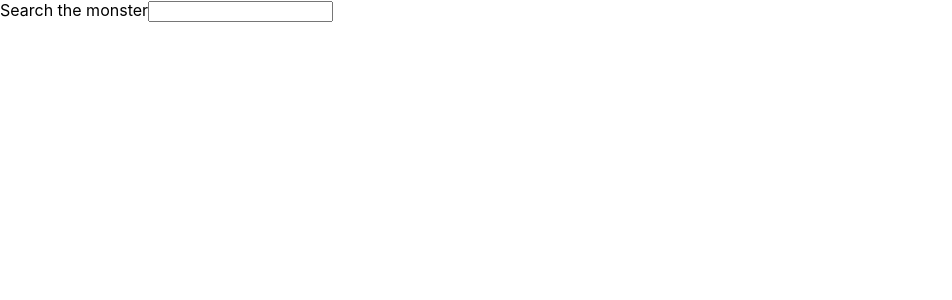
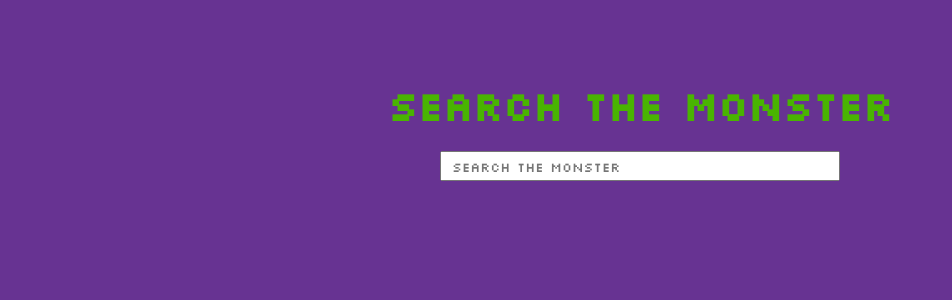
Before and after one commit to FedericaI7/searchTheMonster, a React (Create React App) app: page / in a window 1280 px wide. Shown: the top 300 px of the page, without its empty margins (0-952 px from the left). Built offline with nearby package versions, Linux system fonts and the light colour scheme.

Commit message:
style: Header Component

```diff
--- a/public/index.html
+++ b/public/index.html
@@ -1,14 +1,12 @@
 <!DOCTYPE html>
 <html lang="en">
+
 <head>
   <meta charset="utf-8" />
   <link rel="icon" href="%PUBLIC_URL%/favicon.ico" />
   <meta name="viewport" content="width=device-width, initial-scale=1" />
   <meta name="theme-color" content="#000000" />
-    <meta
-      name="description"
-      content="Web site created using create-react-app"
-    />
+  <meta name="description" content="Web site created using create-react-app" />
   <link rel="apple-touch-icon" href="%PUBLIC_URL%/logo192.png" />
   <!--
       manifest.json provides metadata used when your web app is installed on a
@@ -25,7 +23,10 @@
       Learn how to configure a non-root public URL by running `npm run build`.
     -->
   <title>React App</title>
+  <link href="https://fonts.googleapis.com/css2?family=Silkscreen&display=swap" rel="stylesheet">
+
 </head>
+
 <body>
   <noscript>You need to enable JavaScript to run this app.</noscript>
   <div id="root"></div>
@@ -40,4 +41,5 @@
       To create a production bundle, use `npm run build` or `yarn build`.
     -->
 </body>
+
 </html>
--- a/src/App.js
+++ b/src/App.js
@@ -4,7 +4,7 @@ import Header from "./Header";
 export default function App() {
   return (
     <div className="container--app">
-      <Header title={"Search the monster"} />
+      <Header title={"Search the monster"} placeholder={"Search the monster"} />
     </div>
   );
 }
--- /dev/null
+++ b/src/Header.css
@@ -0,0 +1,26 @@
+* {
+  margin: 0;
+  padding: 0;
+  box-sizing: border-box;
+  font-family: "Silkscreen", cursive;
+}
+
+h1 {
+  font-size: 40px;
+  padding-top: 80px;
+  padding-bottom: 20px;
+  color: rgb(73, 180, 1);
+}
+
+input {
+  width: 400px;
+  height: 30px;
+  padding: 10px;
+}
+
+.container--header {
+  display: flex;
+  flex-direction: column;
+  justify-content: center;
+  align-items: center;
+}
--- a/src/Header.jsx
+++ b/src/Header.jsx
@@ -1,10 +1,11 @@
 import React from "react";
+import "./Header.css";
 
 export default function Header(props) {
   return (
     <div className="container--header">
-      {props.title}
-      <input type="text" />
+      <h1>{props.title}</h1>
+      <input type="text" placeholder={props.placeholder} />
     </div>
   );
 }
--- a/src/index.css
+++ b/src/index.css
@@ -1,13 +1,9 @@
-body {
+* {
   margin: 0;
-  font-family: -apple-system, BlinkMacSystemFont, 'Segoe UI', 'Roboto', 'Oxygen',
-    'Ubuntu', 'Cantarell', 'Fira Sans', 'Droid Sans', 'Helvetica Neue',
-    sans-serif;
-  -webkit-font-smoothing: antialiased;
-  -moz-osx-font-smoothing: grayscale;
+  padding: 0;
+  box-sizing: border-box;
 }
 
-code {
-  font-family: source-code-pro, Menlo, Monaco, Consolas, 'Courier New',
-    monospace;
+body {
+  background-color: rgb(103, 51, 146);
 }
```
Lines whose indentation alone changed are shown as unchanged.
